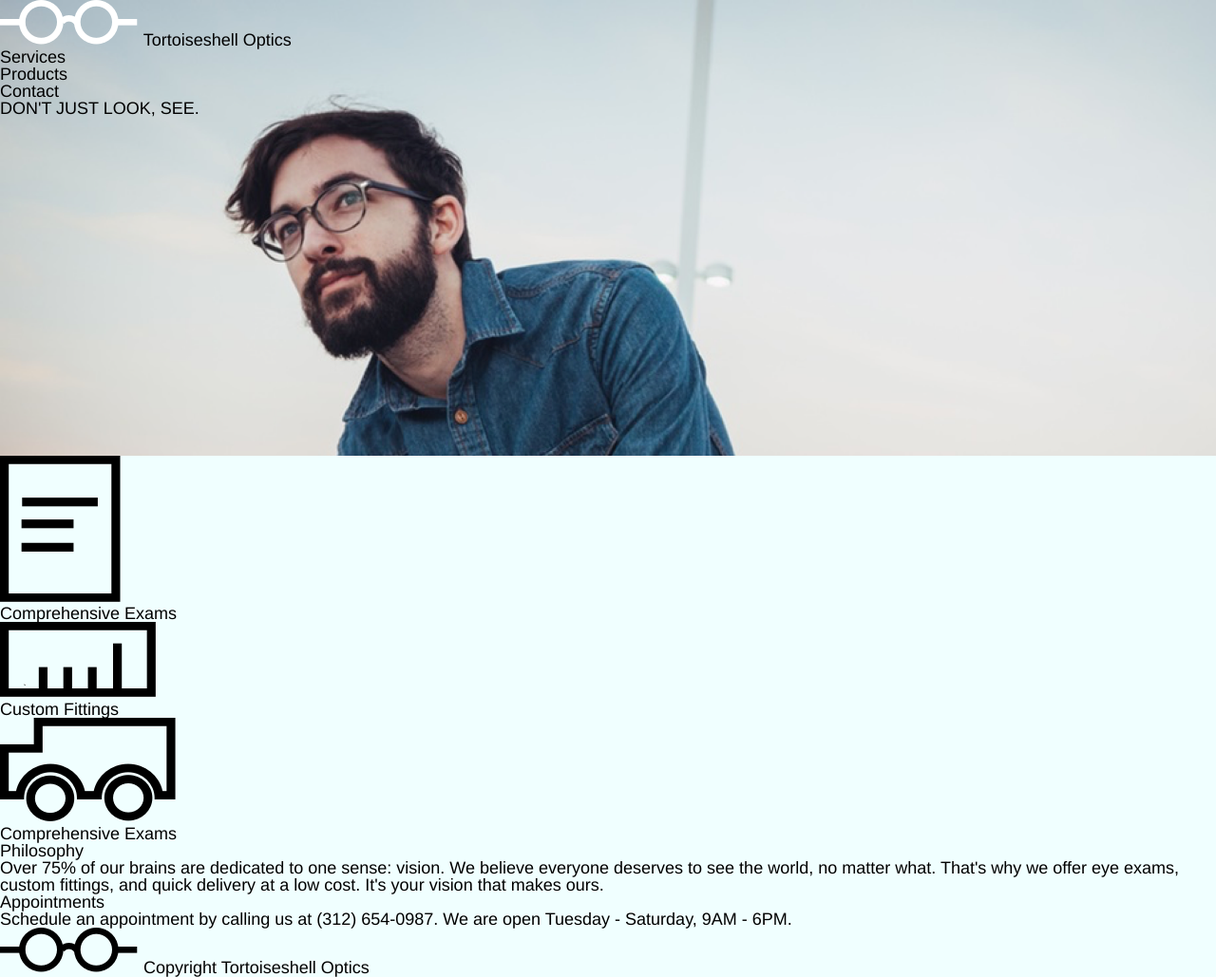
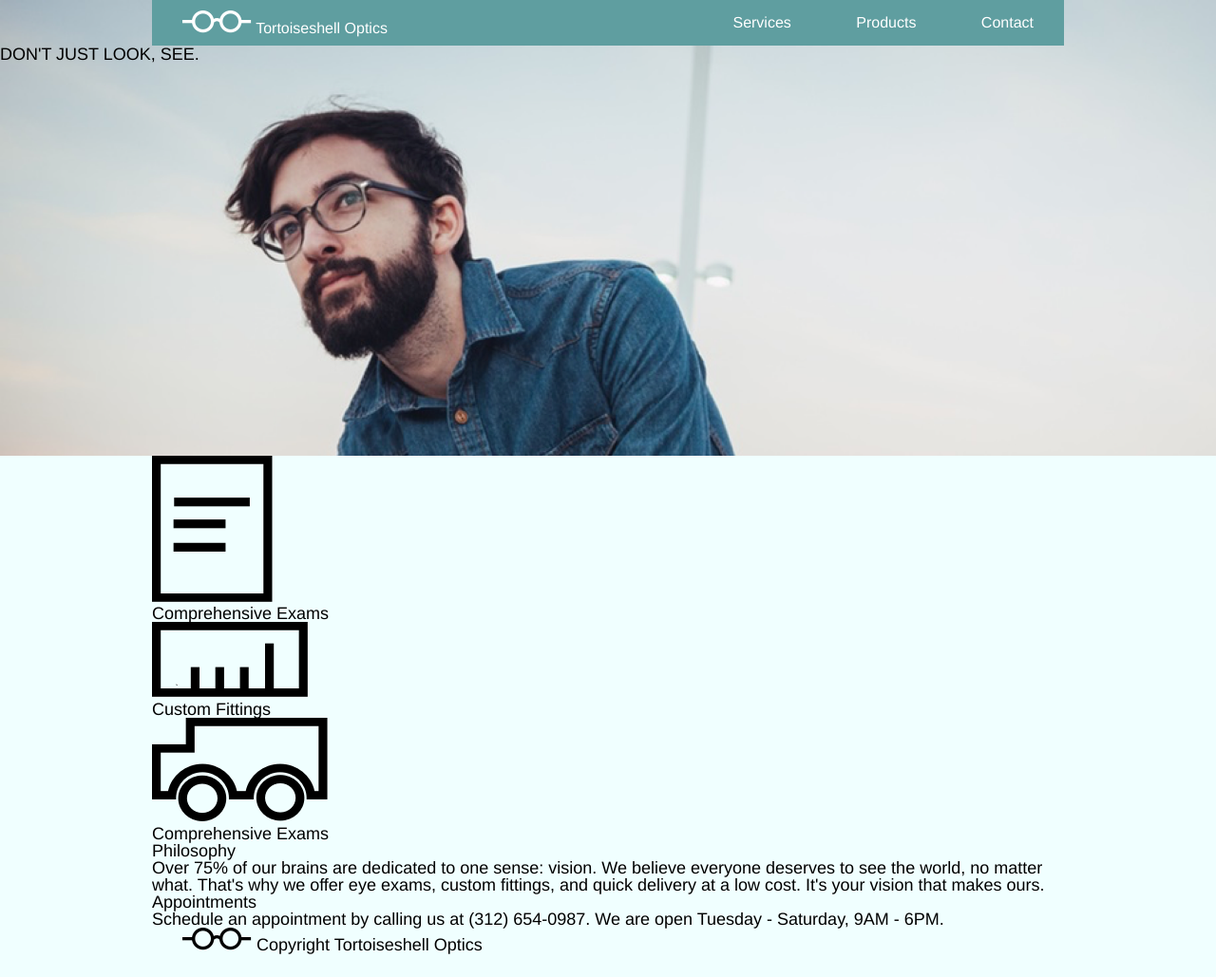
Before and after one commit to broep/TortoiseShellOptics, a plain HTML site: page index.html in a window 1280 px wide. Shown: the whole page at 95% size. After the commit the page ends 1005 px from the top, so only its background shows below. Drawn offline with Linux system fonts and the light colour scheme.

Commit message:
Style main banner of desktop page

```diff
--- a/index.html
+++ b/index.html
@@ -10,10 +10,14 @@
     <!-- Header, Logo and navigation section -->
     <header>
       <div class="container">
+        <div class="banner">
+
+
           <div class="logo">
             <img src="images/logo-white.png" alt="Tortoiseshell Optics Logo">
             <span>Tortoiseshell Optics</span>
           </div>
+
           <nav>
             <ul>
               <li>Services</li>
@@ -21,6 +25,7 @@
               <li>Contact</li>
             </ul>
           </nav>
+        </div>
         </div>
       <div class="main-banner">
         <div class="main-banner-text">
--- a/resources/css/style.css
+++ b/resources/css/style.css
@@ -9,3 +9,38 @@ header {
   background-size: cover;
   height: 30rem;
 }
+
+.container {
+  width: 960px;
+  margin: 0 auto;
+}
+
+.banner {
+/*  position: relative;
+  top: 1rem; */
+  display: flex;
+  background-color: cadetblue;
+  justify-content: space-between;
+  font-size: 1rem;
+  color: white;
+  align-items: center;
+}
+
+.logo {
+  margin-left: 2rem;
+  justify-content: center;
+
+}
+.logo span {
+
+}
+
+
+.logo img {
+    height: 1.5rem;
+}
+
+li {
+  display: inline-block;
+  margin: 1rem 2rem;
+}
```
Lines whose indentation alone changed are shown as unchanged.
